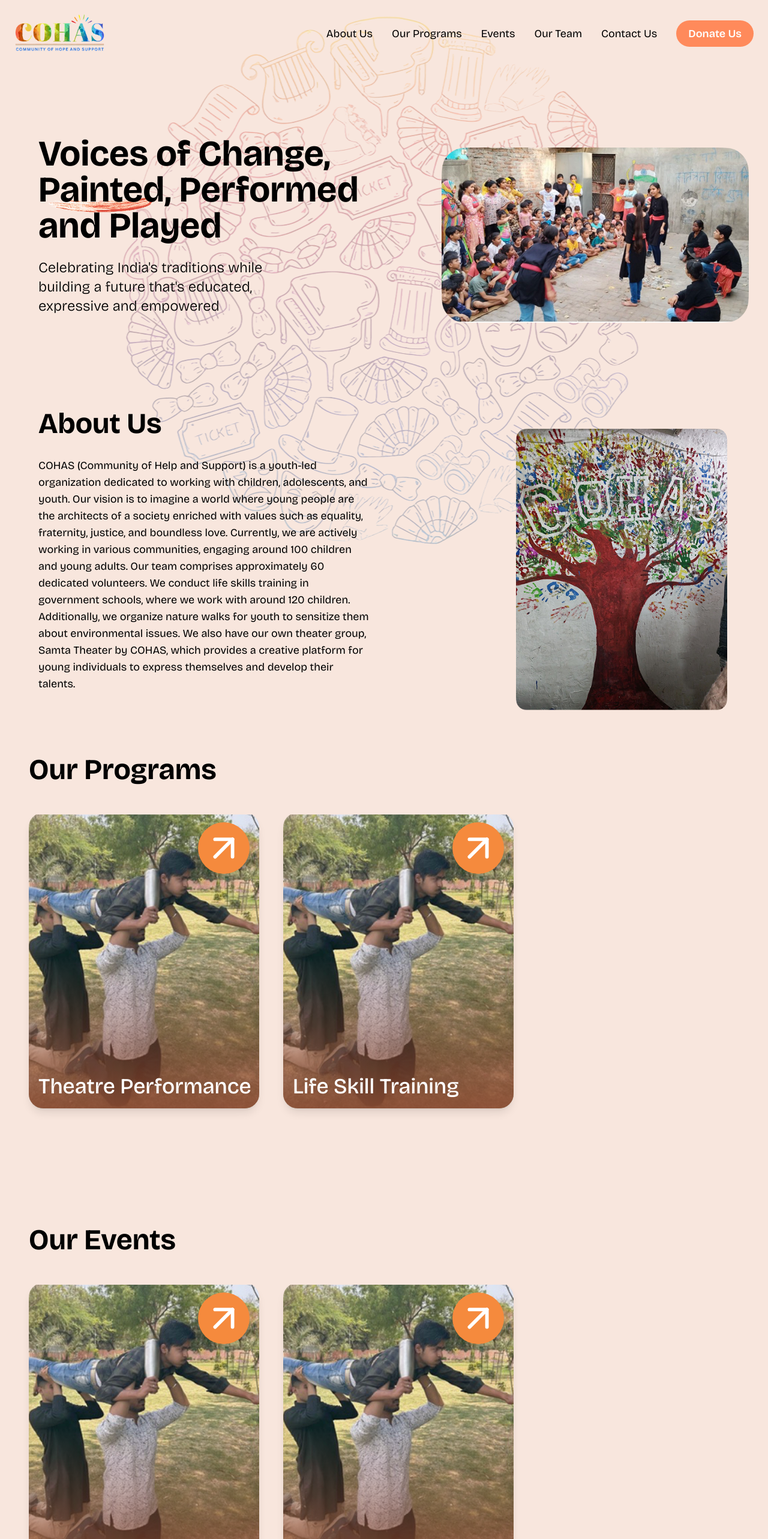
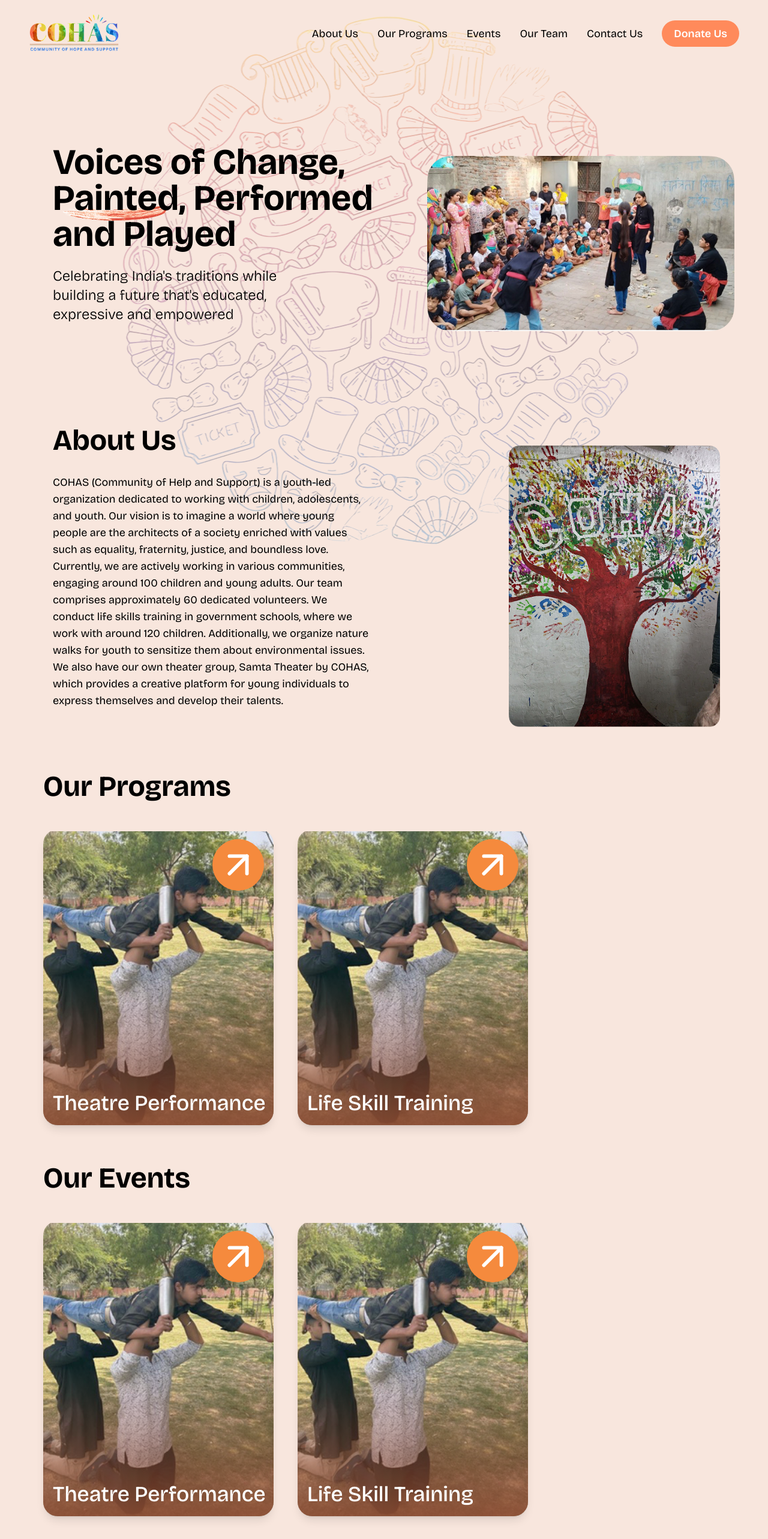
Before and after one commit to nikunjmathur08/COHAS, a React (Vite) app: page / in a window 1280 px wide. Shown: the top 2566 px of the page at 60% size. Built offline with nearby package versions, Linux system fonts and the light colour scheme.

Commit message:
feat: add min-width to website

```diff
--- a/src/App.tsx
+++ b/src/App.tsx
@@ -14,8 +14,11 @@
       <img
         src={Background}
         alt="Background"
-        className="fixed top-0 left-1/2 transform -translate-x-1/2 object-contain h-auto w-auto max-w-[1400px] max-h-none opacity-25 z-0 pointer-events-none select-none"/>
+        className="fixed top-0 left-1/2 transform -translate-x-1/2 object-contain h-auto w-auto max-w-[1400px] max-h-none opacity-25 z-0 pointer-events-none select-none"
+      />
+
       <div className="relative z-10">
+        <div className="max-w-7xl mx-auto px-6"> {/* ✨ added wrapper */}
           <Header />
           <main>
             <HeroSection />
@@ -28,6 +31,7 @@
           <Footer />
         </div>
       </div>
+    </div>
   );
 }
 
--- a/src/components/Donate.tsx
+++ b/src/components/Donate.tsx
@@ -7,7 +7,7 @@
 
 export default function DonateUsLayout() {
   return (
-    <div className="min-h-screen flex items-center justify-center px-4 pb-32">
+    <div className="flex items-center justify-center px-4 py-32">
       <div className="max-w-7xl w-full grid grid-cols-3 gap-4">
         {/* Left Column: Top + Bottom */}
         <div className="flex flex-col gap-4">
@@ -18,7 +18,7 @@
               className="w-full h-full object-cover"
             />
           </div>
-          <div className="col-span-1 row-span-1 w-full h-[540px] rounded-xl overflow-hidden">
+          <div className="col-span-1 row-span-1 w-full h-[502px] rounded-xl overflow-hidden">
             <img
               src={Img2}
               alt="Bottom Left Closeup"
@@ -59,7 +59,7 @@
 
         {/* Right Column: Top + Bottom */}
         <div className="flex flex-col gap-4">
-          <div className="col-span-1 row-span-2 h-[540px] rounded-xl overflow-hidden">
+          <div className="col-span-1 row-span-2 h-[508px] rounded-xl overflow-hidden">
             <img
               src={Img5}
               alt="Top Right Group"
--- a/src/components/EventSection.tsx
+++ b/src/components/EventSection.tsx
@@ -18,7 +18,7 @@
   return (
     <section
       id="events"
-      className="min-h-screen pt-4 px-12">
+      className="py-8 px-12">
       <h1 className="text-4xl md:text-5xl font-bricolage font-bold text-black mb-12">
         Our Events
       </h1>
--- a/src/components/HeroSection.tsx
+++ b/src/components/HeroSection.tsx
@@ -2,7 +2,7 @@
 import Hero from "../assets/Hero.png";
 
 const HeroSection = () => (
-  <section className="font-bricolage relative bg-transparent min-h-[70vh] flex flex-col md:flex-row items-center justify-between px-8 py-16 overflow-hidden">
+  <section className="font-bricolage relative bg-transparent flex flex-col md:flex-row items-center justify-between px-8 py-32 overflow-hidden">
     <div className="relative z-10 flex-1 flex flex-col items-start justify-center max-w-xl md:pl-8">
       <h1 className="text-5xl md:text-6xl font-bold mb-6 leading-tight text-black">
         Voices of Change,<br />
--- a/src/components/ProgramSection.tsx
+++ b/src/components/ProgramSection.tsx
@@ -18,7 +18,7 @@
   return (
     <section
       id="programs"
-      className="min-h-screen py-8 px-12">
+      className="py-8 px-12">
       <h1 className="text-4xl md:text-5xl font-bricolage font-bold text-black mb-12">
         Our Programs
       </h1>
--- a/src/components/TeamSection.tsx
+++ b/src/components/TeamSection.tsx
@@ -11,7 +11,7 @@
   return (
     <section
       id="team"
-      className="min-h-screen px-8 -mb-52 font-bricolage">
+      className="px-8 py-8 font-bricolage">
       <h1 className="text-4xl md:text-5xl font-bold text-black mb-8">
         Our Team
       </h1>
```
Lines whose indentation alone changed are shown as unchanged.
